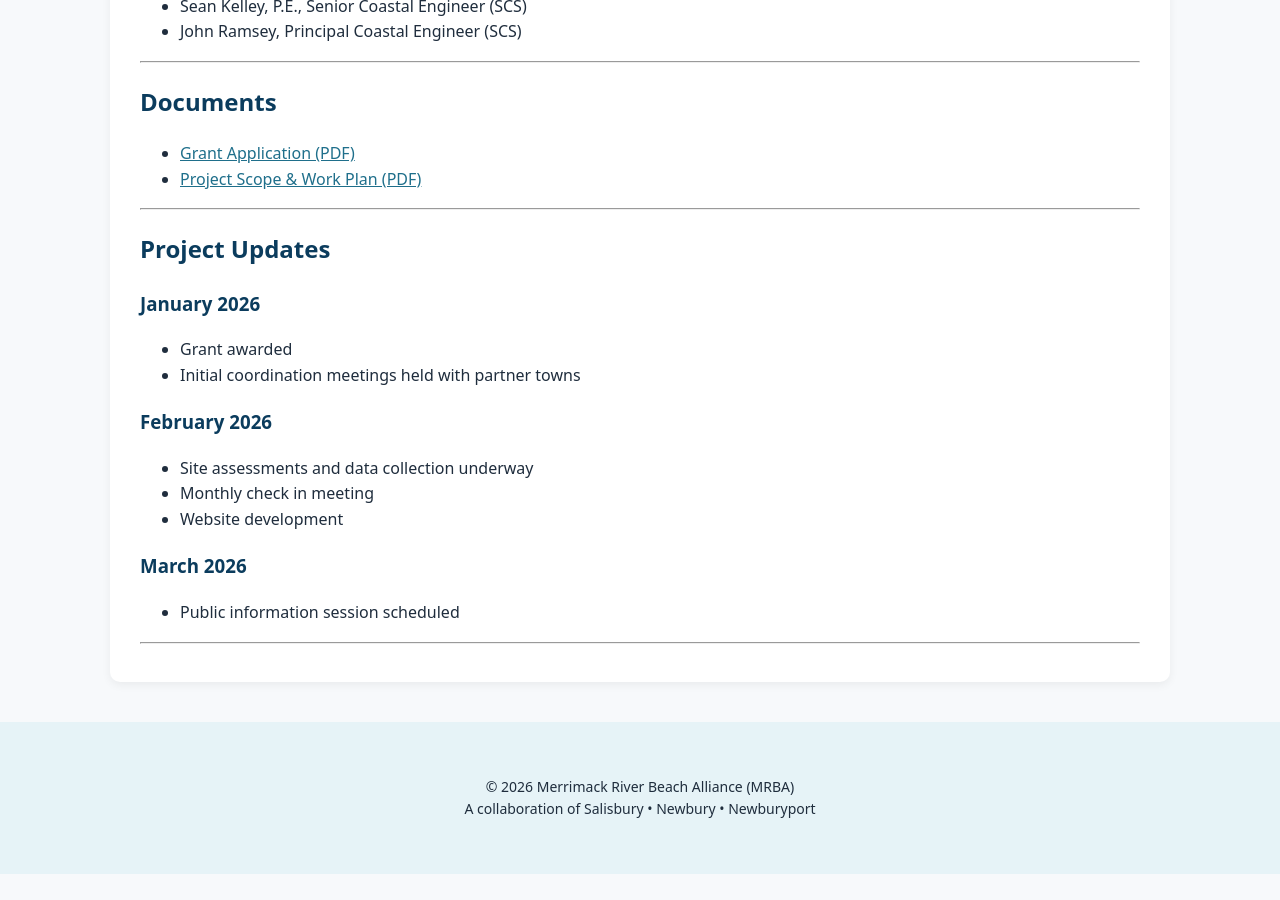
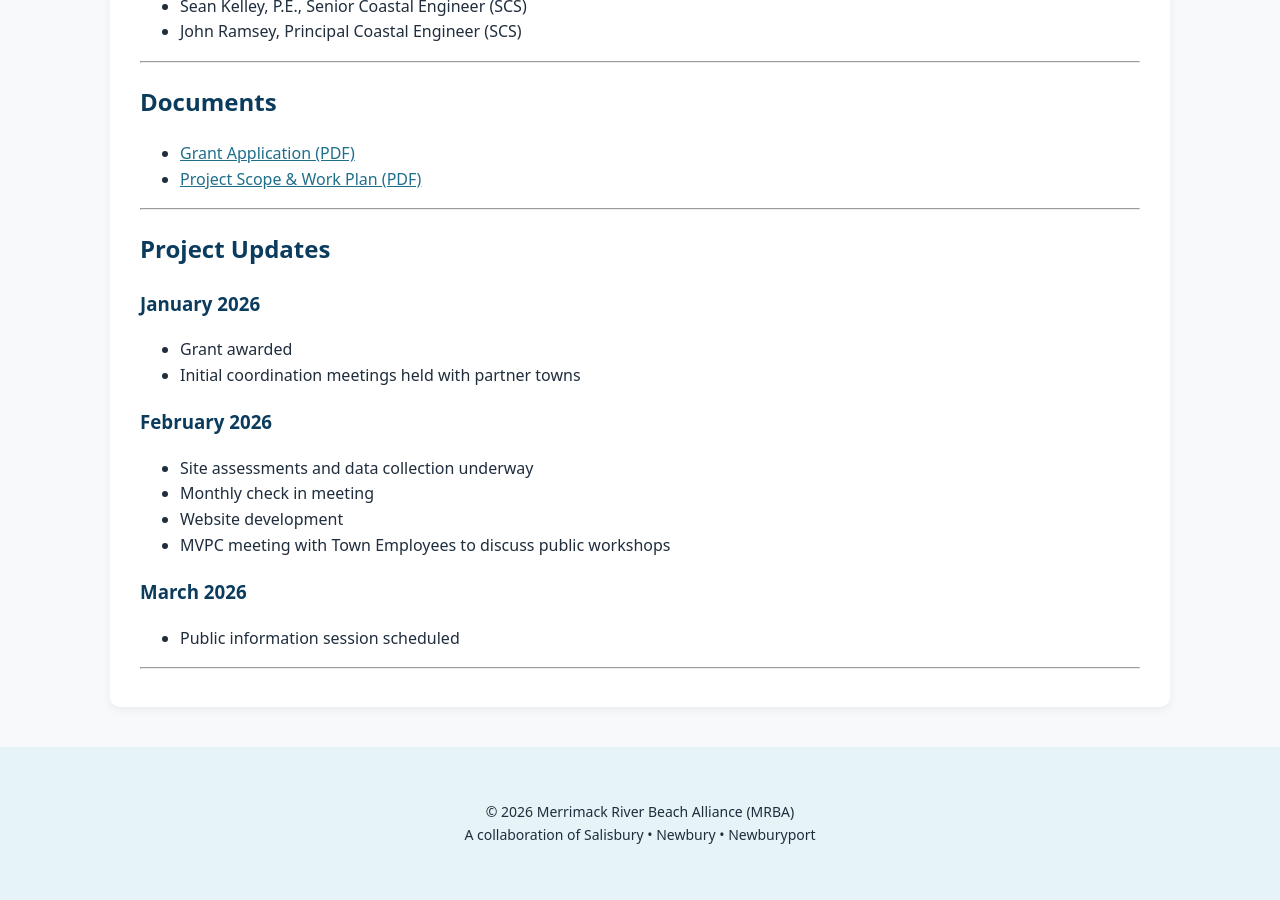
Before and after one commit to MAMRBAGOV/mamrba.gov, a Jekyll site: the page built from czm-grant.md, in a window 1280 px wide and 900 px high, scrolled down 1777 px. Built offline with Jekyll 4.4.1, drawn with Linux system fonts in a browser that asks for light colours; before the commit the page ends 2651 px from its top, so only the background shows below that.

Commit message:
Add MVPC meeting details for February 2026

```diff
--- a/czm-grant.md
+++ b/czm-grant.md
@@ -61,6 +61,7 @@ The project exemplifies local and regional partnerships by bringing together thr
 - Site assessments and data collection underway
 - Monthly check in meeting
 - Website development
+- MVPC meeting with Town Employees to discuss public workshops
 
 ### March 2026
 - Public information session scheduled
```
